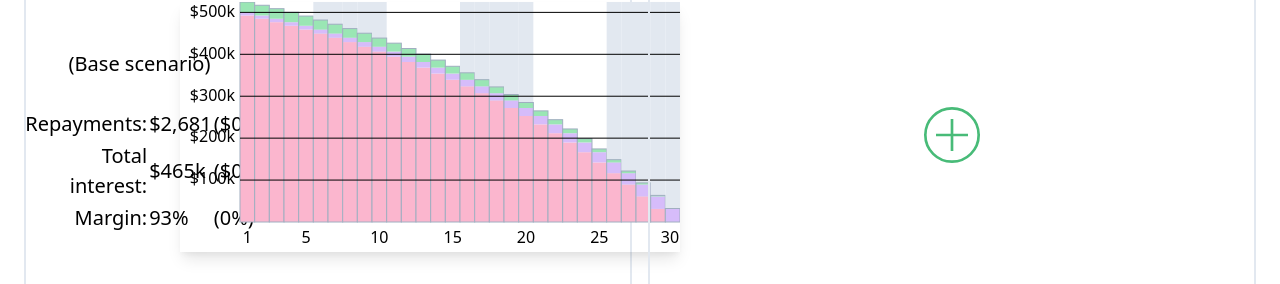
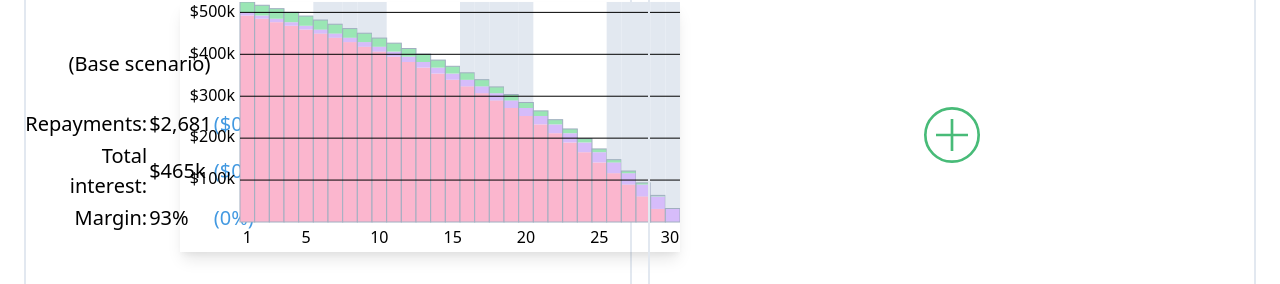
Before and after one commit to camjackson/whatif.mortgage, a React (Create React App) app: page / in a window 1280 px wide. Shown: the part 121-405 px from the top of the page. Built offline with nearby package versions, Linux system fonts and the light colour scheme.

Commit message:
Color-code the diff numbers

```diff
--- a/src/scenario/RepaymentsStats.tsx
+++ b/src/scenario/RepaymentsStats.tsx
@@ -33,44 +33,49 @@ const Td: FC<TdProps> = ({ className, ...props }) => (
   <td className={`font-normal text-left ${className}`} {...props} />
 );
 
+const getColourClassName = (value: number): string =>
+  value < 0 ? 'text-green-500' : value > 0 ? 'text-red-500' : 'text-blue-500';
+
+const plusOrNot = (value: number): string => (value > 0 ? '+' : '');
+
 const RepaymentsStats: FC<Props> = ({
   monthlyRepayments,
   stats,
   baseScenarioMonthlyRepayments,
   baseScenarioStats,
-}) => (
+}) => {
+  const repaymentChange = monthlyRepayments - baseScenarioMonthlyRepayments;
+  const interestChange =
+    stats.totalInterestPaid - baseScenarioStats.totalInterestPaid;
+  const marginChange =
+    stats.interestToPrincipalRatio - baseScenarioStats.interestToPrincipalRatio;
+
+  return (
     <>
       <table style={{ gridArea: 'stats' }}>
         <tbody>
           <tr>
             <Th>Repayments:</Th>
             <Td>{formatCurrency(monthlyRepayments)}</Td>
-          <Td>
-            ({formatCurrency(monthlyRepayments - baseScenarioMonthlyRepayments)}
-            )
+            <Td className={getColourClassName(repaymentChange)}>
+              ({plusOrNot(repaymentChange)}
+              {formatCurrency(repaymentChange)})
             </Td>
           </tr>
           <tr>
             <Th>Total interest:</Th>
             <Td>{formatCurrency(stats.totalInterestPaid)}</Td>
-          <Td>
-            (
-            {formatCurrency(
-              stats.totalInterestPaid - baseScenarioStats.totalInterestPaid,
-            )}
-            )
+            <Td className={getColourClassName(interestChange)}>
+              ({plusOrNot(interestChange)}
+              {formatCurrency(interestChange)})
             </Td>
           </tr>
           <tr>
             <Th>Margin:</Th>
             <Td>{formatInteger(stats.interestToPrincipalRatio)}%</Td>
-          <Td>
-            (
-            {formatInteger(
-              stats.interestToPrincipalRatio -
-                baseScenarioStats.interestToPrincipalRatio,
-            )}
-            %)
+            <Td className={getColourClassName(marginChange)}>
+              ({plusOrNot(marginChange)}
+              {formatInteger(marginChange)}%)
             </Td>
           </tr>
           {stats.monthsFinishedEarly !== 0 && (
@@ -87,5 +92,6 @@ const RepaymentsStats: FC<Props> = ({
       <p className="leading-tight p-2"></p>
     </>
   );
+};
 
 export default RepaymentsStats;
```
Also changed, not shown: 1 other file (tests, documents, lock files or other folders). Lines whose indentation alone changed are shown as unchanged.
